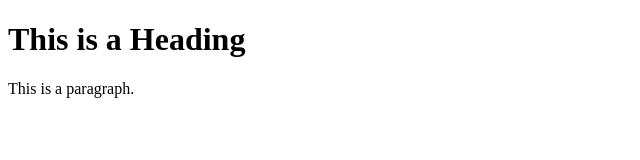
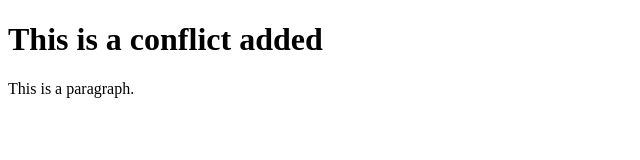
Before and after one commit to sagar23/BITS-DEVPOS-ASSIGNMENT, a plain HTML site: page index.html in a window 1280 px wide. Shown: the whole page, without its empty margins (0-640 px from the left). Drawn offline with Linux system fonts and the light colour scheme.

Commit message:
added same line conflict

```diff
--- a/index.html
+++ b/index.html
@@ -5,7 +5,7 @@
 </head>
 <body>
 
-<h1>This is a Heading</h1>
+<h1>This is a conflict added</h1>
 <p>This is a paragraph.</p>
 
 </body>
```
